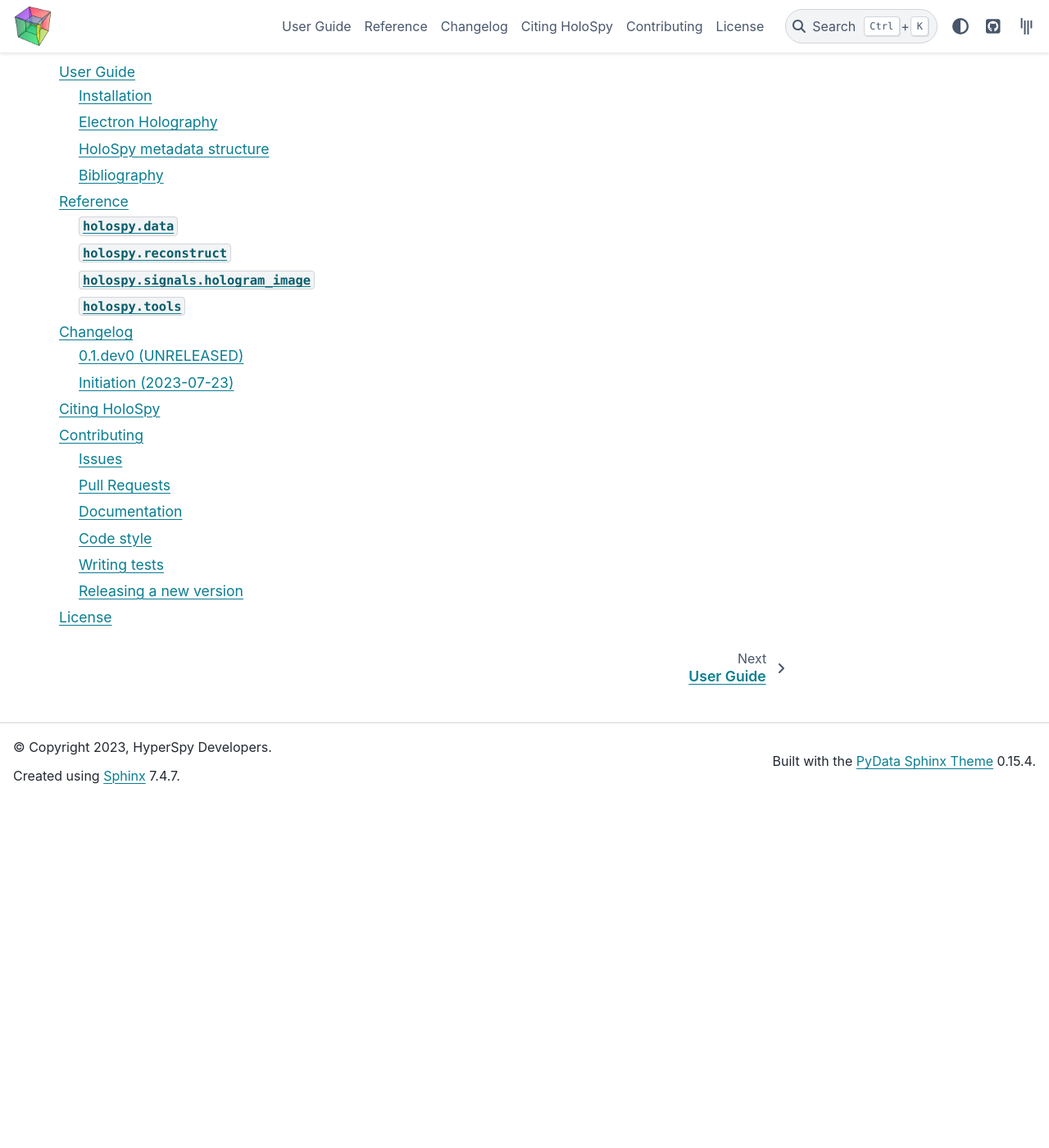
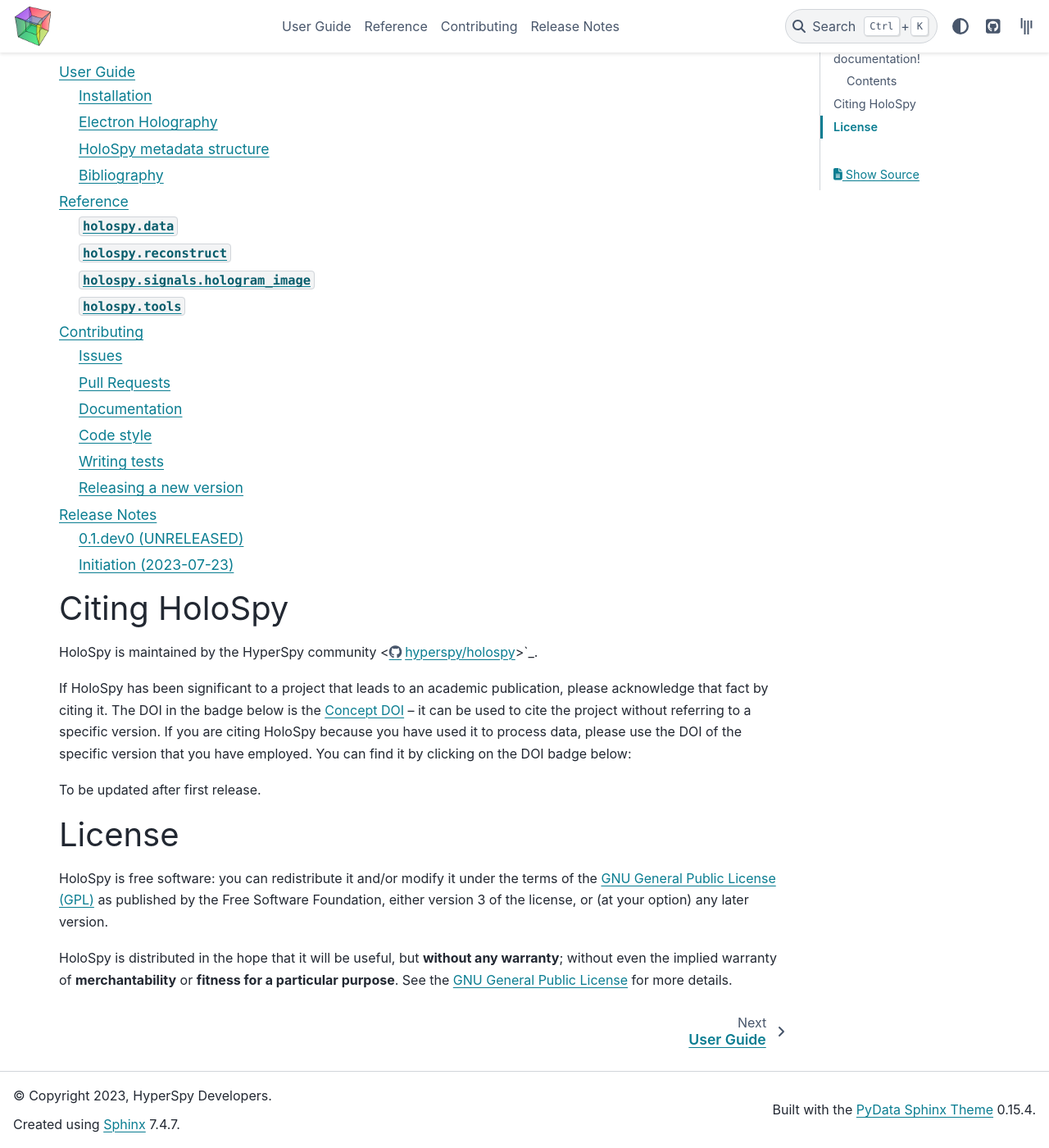
Before and after one commit to hyperspy/holospy, a Sphinx documentation site: the page built from doc/index.rst, in a window 1280 px wide and 1400 px high, scrolled down 425 px. Shown: the whole window at 82% size. Built offline with Sphinx 7.4.7 and the PyData theme 0.15.4, drawn with Linux system fonts in a browser that asks for light colours; the version number could not be read and is left out; before the commit the page ends 1382 px from its top, so only the background shows below that; part of the change alters nothing that is shown.

Commit message:
Simplify documentation structure

```diff
--- a/CHANGES.rst
+++ b/CHANGES.rst
@@ -1,5 +1,5 @@
-Changelog
-*********
+Release Notes
+*************
 
 Changelog entries for the development version are available at
 https://holospy.readthedocs.io/en/latest/changes.html
--- a/doc/index.rst
+++ b/doc/index.rst
@@ -20,7 +20,10 @@ Contents
 
    user_guide/index.rst
    api/index.rst
+   contributing.rst
    changes.rst
-   citing.rst
-   contributing.rst
-   license.rst
+
+
+.. include:: citing.rst
+
+.. include:: license.rst
```
